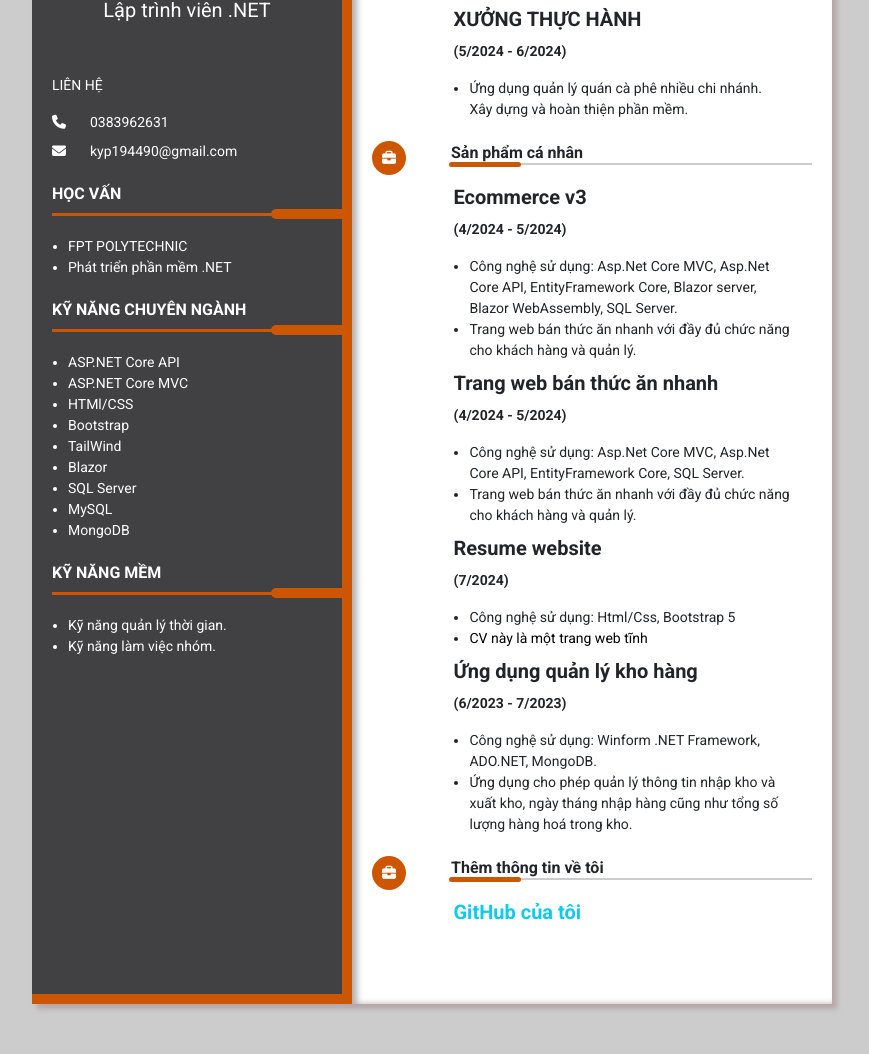
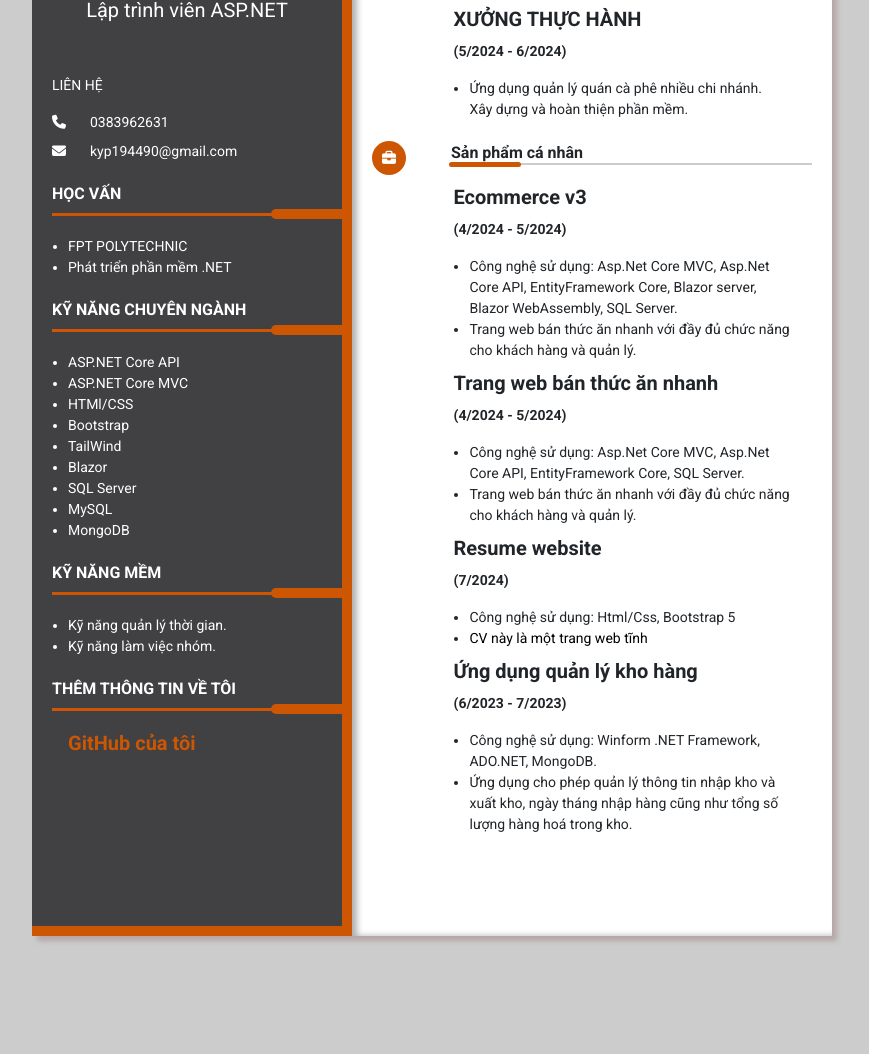
Before and after one commit to PhanKydeptrai/My-Resume, a plain HTML site: page index.html in a window 1280 px wide. Shown: the part 416-1470 px from the top of the page, without its empty margins (208-1077 px from the left). After the commit the page ends 1402 px from the top, so only its background shows below. Drawn offline with nearby package versions, Linux system fonts and the light colour scheme.

Commit message:
My commit

```diff
--- a/index.html
+++ b/index.html
@@ -17,7 +17,7 @@
                     <img src="./image/phanky.png" alt="default pic" class="image" height="190px" >
                     <div class="details">
                         <p class="h1">Phan Thế Kỷ</p>
-                        <p class="subtitle">Lập trình viên .NET</p>
+                        <p class="subtitle">Lập trình viên ASP.NET</p>
                     </div>
                 </div>
 
@@ -74,12 +74,21 @@
                         <li>Kỹ năng làm việc nhóm.</li>
                     </ul>
                 </div>
+
+                <div class="resume_side-section">
+                    <p class="title">THÊM THÔNG TIN VỀ TÔI</p>
+                    <ul class="list">
+                        <a href="https://github.com/PhanKydeptrai" class="text-decoration-none h5" style="color: #CC5602;"><b>GitHub của tôi</b></a>
+                    </ul>
+                </div>
             </div>
 
             <div class="resume_information">
                 <div class="resume_intro">
                     <h1>MỤC TIÊU</h1>
-                    <p>Trở thành lập trình viên backend công nghệ .NET trong khoản 2 năm tới. Học hỏi thêm kiến thức về thiết kế và lập trình web</p>
+                    <p>Trở thành lập trình viên API với công nghệ ASP.NET Core API trong khoản 2 năm tới. Trau dồi thêm kiến thức về design pattern như CQRS.</p>
+                    <p></p>
+
                 </div>
 
                 <div class="resume_section">
@@ -171,19 +180,12 @@
                     </div>
 
                     <br>
-                    <div class="header">
-                        <div class="logo">
-                            <i class="fas fa-briefcase"></i>
-                        </div>
-                        <p class="title">
-                            Thêm thông tin về tôi
-                        </p>
-                    </div>
+
 
                     <div class="details">
                         <div class="year"></div>
                         <div class="info">
-                            <p class="title h5" ><a href="https://github.com/PhanKydeptrai" class="text-decoration-none text-info"><b>GitHub của tôi</b></a></p>
+
 
                         </div>
                     </div>
```
